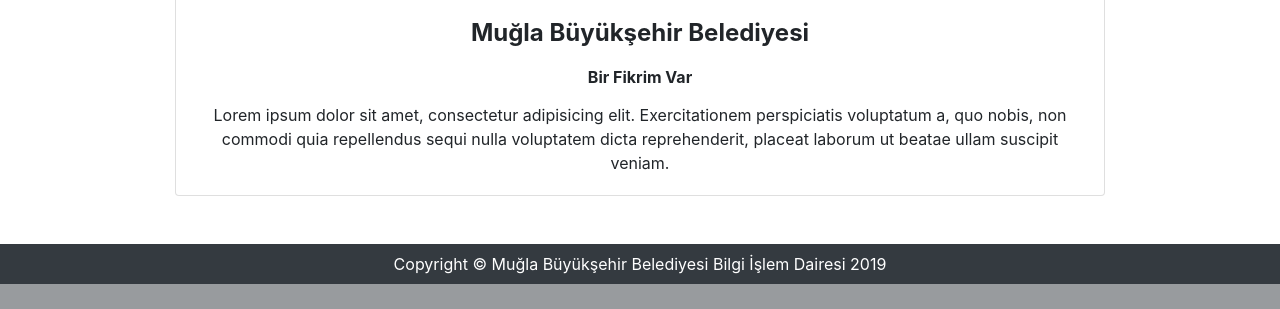
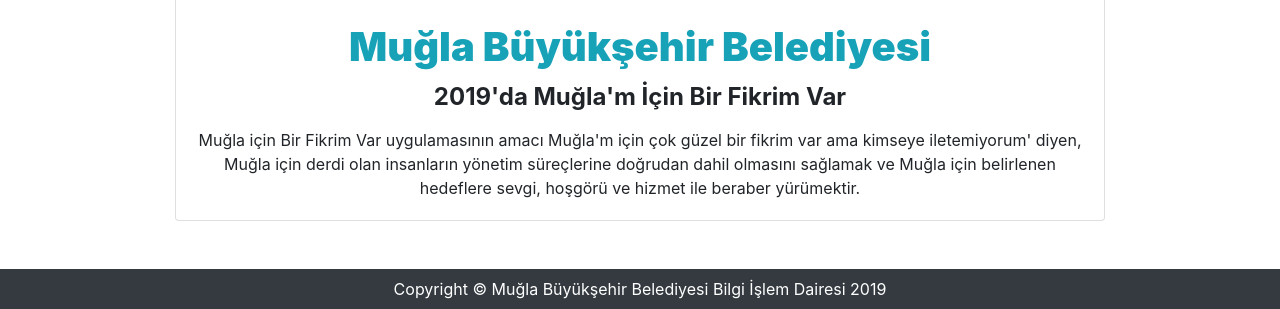
Before and after one commit to safakoks/muglabirfikrimvar, a Django app: page / in a window 1280 px wide. Shown: the part 778-1087 px from the top of the page. Before the commit the page ends 1062 px from the top, so only its background shows below. Run offline with Django 3.2, Linux system fonts and the light colour scheme; data that the repository does not hold is empty; some libraries are stand-ins or nearby versions.

Commit message:
bug fixing

```diff
--- a/templates/fikir/homepage.html
+++ b/templates/fikir/homepage.html
@@ -19,11 +19,11 @@
         <div class="card-body card-body-cascade text-center">
 
           <!-- Title -->
-          <h4 class="card-title"><strong>Muğla Büyükşehir Belediyesi</strong></h4>
+          <h4 class="card-title h1 w-responsive text-info text-center font-weight-bold my-1"><strong>Muğla Büyükşehir Belediyesi</strong></h4>
           <!-- Subtitle -->
-          <h6 class="font-weight-bold indigo-text py-2">Bir Fikrim Var</h6>
+          <h6 class="font-weight-bold h4 indigo-text py-2">2019'da Muğla'm İçin Bir Fikrim Var</h6>
           <!-- Text -->
-          <p class="card-text">Lorem ipsum dolor sit amet, consectetur adipisicing elit. Exercitationem perspiciatis voluptatum a, quo nobis, non commodi quia repellendus sequi nulla voluptatem dicta reprehenderit, placeat laborum ut beatae ullam suscipit veniam.
+          <p class="card-text">Muğla için Bir Fikrim Var uygulamasının amacı Muğla'm için çok güzel bir fikrim var ama kimseye iletemiyorum' diyen, Muğla için derdi olan insanların yönetim süreçlerine doğrudan dahil olmasını sağlamak ve Muğla için belirlenen hedeflere sevgi, hoşgörü ve hizmet ile beraber yürümektir.
           </p>
 
 
--- a/templates/fikir/timeline.html
+++ b/templates/fikir/timeline.html
@@ -23,7 +23,7 @@
 
 <div class="container-fluid w-75 mt-5">
         <!-- Section heading -->
-        <h2 class="h1 w-responsive text-info text-center font-weight-bold my-3">FİKİRLERİNİZ</h2>
+        <h2 class="h1 w-responsive text-info text-center font-weight-bold my-3">2019'da Muğla'm İçin Bir Fikrim Var</h2>
         <!-- Section description -->
         <div class="mt-0 float-right col-md-2 text-center">
                 <a href="{% url 'fikir:NewIdeaView' %}" class="btn btn-info btn-block">
@@ -32,9 +32,7 @@
 
         </div>
         <div class="col-md-9">
-        <p class="grey-text w-responsive mx-auto mb-5">Duis aute irure dolor in reprehenderit in voluptate velit esse
-          cillum dolore eu fugiat nulla pariatur. Excepteur sint occaecat cupidatat non proident, sunt in culpa qui
-          officia deserunt mollit est laborum.</p>
+        <p class="grey-text w-responsive mx-auto mb-5">Muğla için Bir Fikrim Var uygulamasının amacı Muğla'm için çok güzel bir fikrim var ama kimseye iletemiyorum' diyen, Muğla için derdi olan insanların yönetim süreçlerine doğrudan dahil olmasını sağlamak ve Muğla için belirlenen hedeflere sevgi, hoşgörü ve hizmet ile beraber yürümektir. </p>
         </div>
         {% include 'partial/timeline/idea_list.html' with idealist=ideas  %}
         <!-- Grid row -->
```
